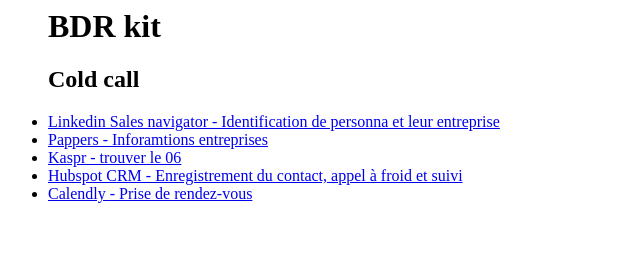
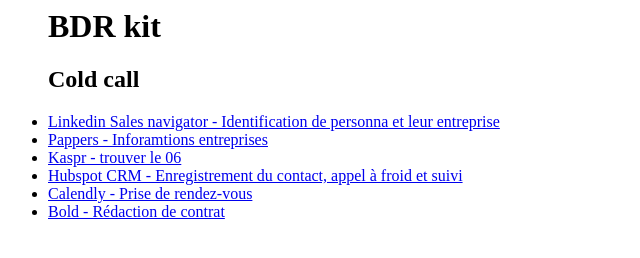
Before and after one commit to stephanefullstack/bdrkit, a plain HTML site: page index.html in a window 1280 px wide. Shown: the whole page, without its empty margins (0-640 px from the left). Drawn offline with Linux system fonts and the light colour scheme.

Commit message:
ajout prestataire rédaction de contrats

```diff
--- a/index.html
+++ b/index.html
@@ -24,6 +24,7 @@
     <li><a href="https://www.kaspr.io/fr/">Kaspr - trouver le 06</a></li>
     <li><a href="https://www.hubspot.com/">Hubspot CRM - Enregistrement du contact, appel à froid et suivi</a></li>
     <li><a href="https://calendly.com/fr">Calendly - Prise de rendez-vous</a></li>
+    <li><a href="https://www.wearebold.co/">Bold - Rédaction de contrat</a></li>
   </ul>
 </body>
 </html>
```
